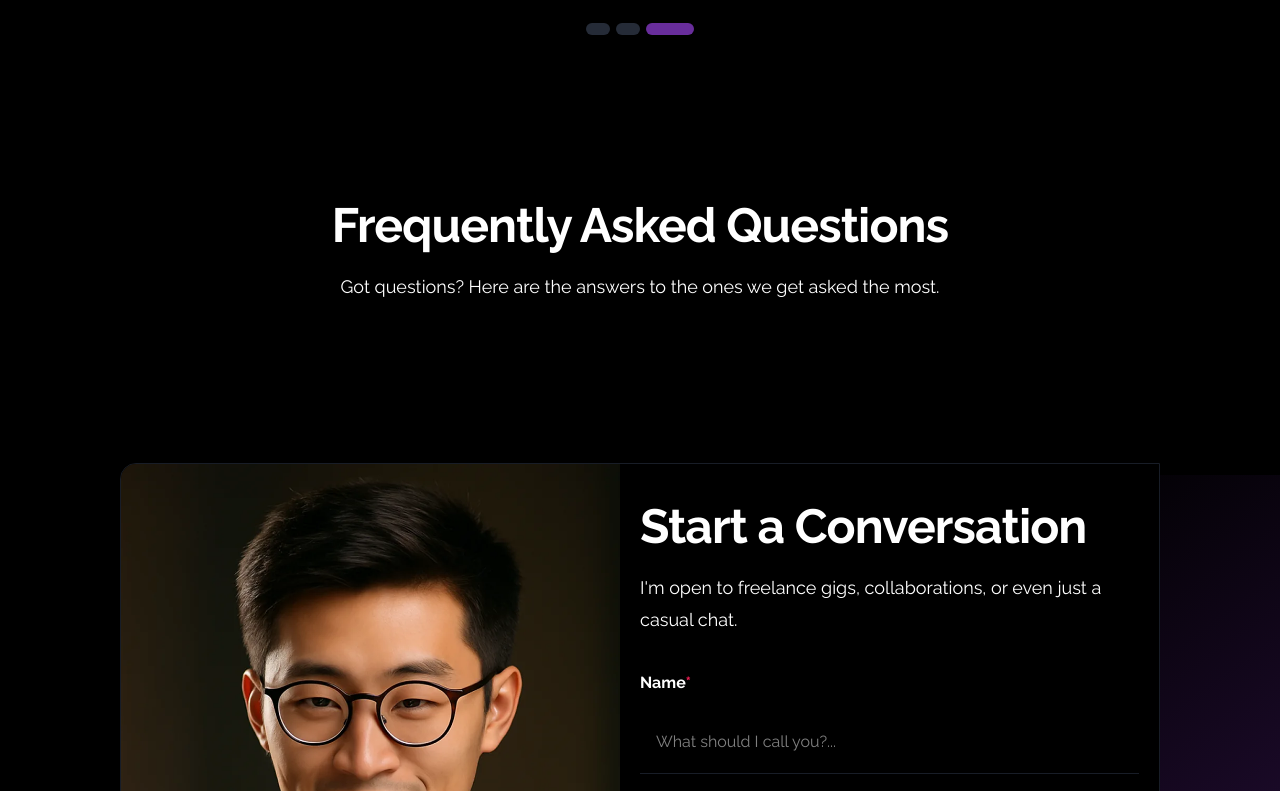
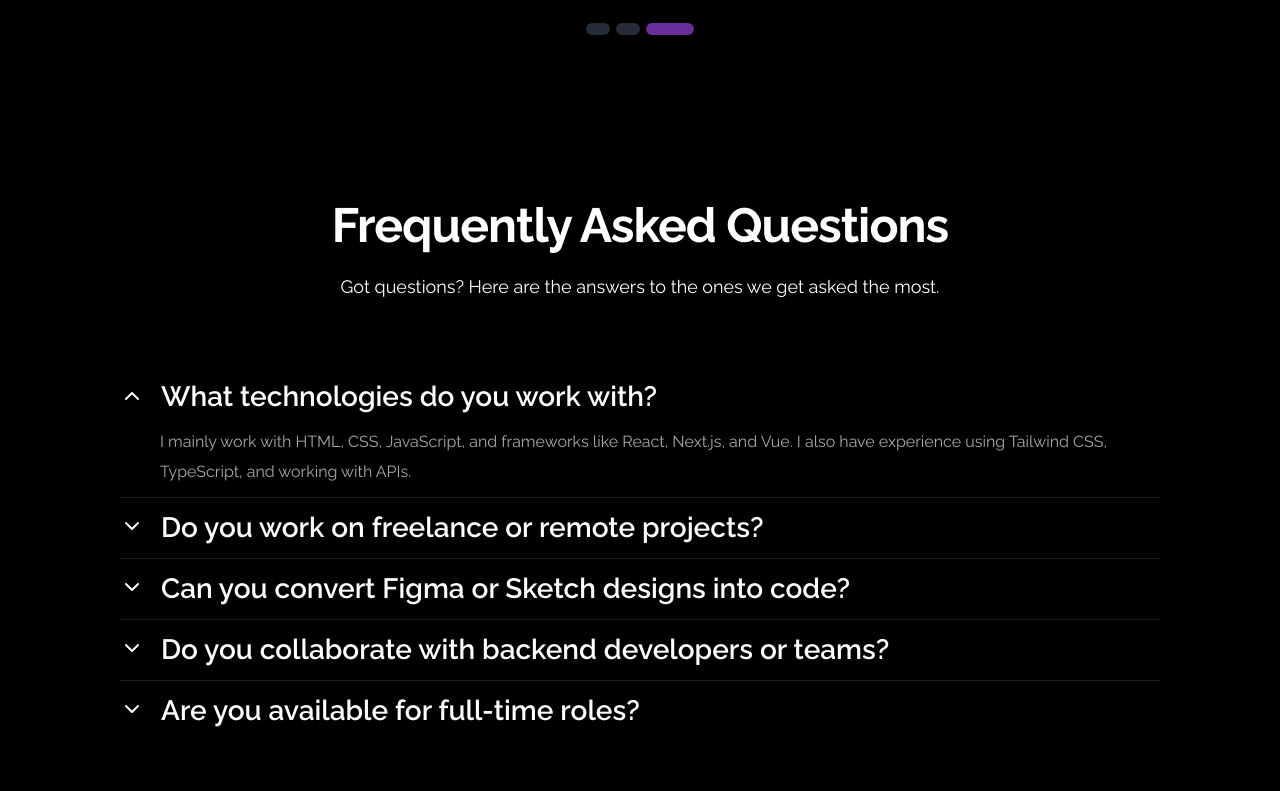
Before and after one commit to Hary300/Personal-Project-36-Purple-Magenta-Portfolio, a React (Vite) app: page / in a window 1280 px wide. Shown: the part 6089-6880 px from the top of the page. Built offline with nearby package versions, Linux system fonts and the light colour scheme.

Commit message:
feat: enhance ProjectSection layout with gap support and project mapping

```diff
--- a/src/components/ui/accordion.tsx
+++ b/src/components/ui/accordion.tsx
@@ -1,8 +1,8 @@
-import * as React from "react"
-import { Accordion as AccordionPrimitive } from "radix-ui"
+import * as React from 'react';
+import { Accordion as AccordionPrimitive } from 'radix-ui';
 
-import { cn } from "@/lib/utils"
-import { ChevronDownIcon, ChevronUpIcon } from "lucide-react"
+import { cn } from '@/lib/utils';
+// import { ChevronDownIcon, ChevronUpIcon } from 'lucide-react';
 
 function Accordion({
   className,
@@ -10,11 +10,11 @@ function Accordion({
 }: React.ComponentProps<typeof AccordionPrimitive.Root>) {
   return (
     <AccordionPrimitive.Root
-      data-slot="accordion"
-      className={cn("flex w-full flex-col", className)}
+      data-slot='accordion'
+      className={cn('flex w-full flex-col', className)}
       {...props}
     />
-  )
+  );
 }
 
 function AccordionItem({
@@ -23,11 +23,11 @@ function AccordionItem({
 }: React.ComponentProps<typeof AccordionPrimitive.Item>) {
   return (
     <AccordionPrimitive.Item
-      data-slot="accordion-item"
-      className={cn("not-last:border-b", className)}
+      data-slot='accordion-item'
+      className={cn('not-last:border-b', className)}
       {...props}
     />
-  )
+  );
 }
 
 function AccordionTrigger({
@@ -36,21 +36,19 @@ function AccordionTrigger({
   ...props
 }: React.ComponentProps<typeof AccordionPrimitive.Trigger>) {
   return (
-    <AccordionPrimitive.Header className="flex">
+    <AccordionPrimitive.Header className='flex'>
       <AccordionPrimitive.Trigger
-        data-slot="accordion-trigger"
+        data-slot='accordion-trigger'
         className={cn(
-          "group/accordion-trigger relative flex flex-1 items-start justify-between rounded-lg border border-transparent py-2.5 text-left text-sm font-medium transition-all outline-none hover:underline focus-visible:border-ring focus-visible:ring-3 focus-visible:ring-ring/50 focus-visible:after:border-ring disabled:pointer-events-none disabled:opacity-50 **:data-[slot=accordion-trigger-icon]:ml-auto **:data-[slot=accordion-trigger-icon]:size-4 **:data-[slot=accordion-trigger-icon]:text-muted-foreground",
+          'group/accordion-trigger relative gap-3 flex flex-1 items-start rounded-lg border border-transparent py-2.5 text-left text-sm font-medium transition-all outline-none hover:underline focus-visible:border-ring focus-visible:ring-3 focus-visible:ring-ring/50 focus-visible:after:border-ring disabled:pointer-events-none disabled:opacity-50 **:data-[slot=accordion-trigger-icon]:size-4 **:data-[slot=accordion-trigger-icon]:text-muted-foreground ',
           className
         )}
         {...props}
       >
-        {children}
-        <ChevronDownIcon data-slot="accordion-trigger-icon" className="pointer-events-none shrink-0 group-aria-expanded/accordion-trigger:hidden" />
-        <ChevronUpIcon data-slot="accordion-trigger-icon" className="pointer-events-none hidden shrink-0 group-aria-expanded/accordion-trigger:inline" />
+        <span>{children}</span>
       </AccordionPrimitive.Trigger>
     </AccordionPrimitive.Header>
-  )
+  );
 }
 
 function AccordionContent({
@@ -60,20 +58,20 @@ function AccordionContent({
 }: React.ComponentProps<typeof AccordionPrimitive.Content>) {
   return (
     <AccordionPrimitive.Content
-      data-slot="accordion-content"
-      className="overflow-hidden text-sm data-open:animate-accordion-down data-closed:animate-accordion-up"
+      data-slot='accordion-content'
+      className='overflow-hidden text-sm data-open:animate-accordion-down data-closed:animate-accordion-up'
       {...props}
     >
       <div
         className={cn(
-          "h-(--radix-accordion-content-height) pt-0 pb-2.5 [&_a]:underline [&_a]:underline-offset-3 [&_a]:hover:text-foreground [&_p:not(:last-child)]:mb-4",
+          'h-(--radix-accordion-content-height) pt-0 pb-2.5 [&_a]:underline [&_a]:underline-offset-3 [&_a]:hover:text-foreground [&_p:not(:last-child)]:mb-4',
           className
         )}
       >
         {children}
       </div>
     </AccordionPrimitive.Content>
-  )
+  );
 }
 
-export { Accordion, AccordionItem, AccordionTrigger, AccordionContent }
+export { Accordion, AccordionItem, AccordionTrigger, AccordionContent };
--- a/src/data/faqSectionData.ts
+++ b/src/data/faqSectionData.ts
@@ -1,10 +1,9 @@
 import type { SectionHeader } from '@/types/sectionHeader';
 
 export interface FAQItem {
-  id: string;
-  question: string;
-  answer: string;
-  isOpen?: boolean;
+  value: string;
+  trigger: string;
+  content: string;
 }
 
 export interface FAQSectionData {
@@ -20,33 +19,33 @@ export const faqSectionData: FAQSectionData = {
   },
   faqs: [
     {
-      id: 'technologies',
-      question: 'What technologies do you work with?',
-      answer:
+      value: 'technologies',
+      trigger: 'What technologies do you work with?',
+      content:
         'I mainly work with HTML, CSS, JavaScript, and frameworks like React, Next.js, and Vue. I also have experience using Tailwind CSS, TypeScript, and working with APIs.',
     },
     {
-      id: 'freelance-remote',
-      question: 'Do you work on freelance or remote projects?',
-      answer:
+      value: 'freelance-remote',
+      trigger: 'Do you work on freelance or remote projects?',
+      content:
         'Yes, I am open to freelance work, contract projects, and full remote collaboration across different time zones.',
     },
     {
-      id: 'figma-to-code',
-      question: 'Can you convert Figma or Sketch designs into code?',
-      answer:
+      value: 'figma-to-code',
+      trigger: 'Can you convert Figma or Sketch designs into code?',
+      content:
         'Absolutely. I specialize in turning Figma and Sketch mockups into clean, responsive, and pixel-perfect frontend code.',
     },
     {
-      id: 'backend-collaboration',
-      question: 'Do you collaborate with backend developers or teams?',
-      answer:
+      value: 'backend-collaboration',
+      trigger: 'Do you collaborate with backend developers or teams?',
+      content:
         'Yes, I regularly collaborate with backend engineers to integrate RESTful APIs and GraphQL services seamlessly.',
     },
     {
-      id: 'full-time',
-      question: 'Are you available for full-time roles?',
-      answer:
+      value: 'full-time',
+      trigger: 'Are you available for full-time roles?',
+      content:
         'Yes, I am currently open to full-time frontend engineering opportunities.',
     },
   ],
--- a/src/sections/08-faqSection/FaqSection.tsx
+++ b/src/sections/08-faqSection/FaqSection.tsx
@@ -2,11 +2,46 @@ import SectionWrapper from '@/components/layouts/SectionWrapper';
 import SectionTitle from '@/components/shared/SectionTitle';
 import { faqSectionData } from '@/data/faqSectionData';
 
+import {
+  Accordion,
+  AccordionContent,
+  AccordionItem,
+  AccordionTrigger,
+} from '@/components/ui/accordion';
+import { ChevronDownIcon, ChevronUpIcon } from 'lucide-react';
+
 const FaqSection = () => {
   const header = faqSectionData.header;
+  const faqs = faqSectionData.faqs;
   return (
-    <SectionWrapper sectionId='faq'>
+    <SectionWrapper sectionId='faq' hasGap>
       <SectionTitle title={header.title} subtitle={header.subtitle} />
+      <Accordion defaultValue='technologies' collapsible type='single'>
+        {faqs.map((item) => (
+          <AccordionItem key={item.value} value={item.value} className='group'>
+            <div className='grid grid-cols-[auto_1fr] gap-4'>
+              <div className='pt-4'>
+                <ChevronDownIcon
+                  data-slot='accordion-trigger-icon'
+                  className='pointer-events-none shrink-0 group-data-[state=open]:hidden'
+                />
+                <ChevronUpIcon
+                  data-slot='accordion-trigger-icon'
+                  className='pointer-events-none hidden shrink-0 group-data-[state=open]:inline'
+                />
+              </div>
+              <div>
+                <AccordionTrigger className='text-lg text-neutral-25 lg:text-display-sm font-semibold'>
+                  {item.trigger}
+                </AccordionTrigger>
+                <AccordionContent className='text-sm text-neutral-400 lg:text-md'>
+                  {item.content}
+                </AccordionContent>
+              </div>
+            </div>
+          </AccordionItem>
+        ))}
+      </Accordion>
     </SectionWrapper>
   );
 };
```
